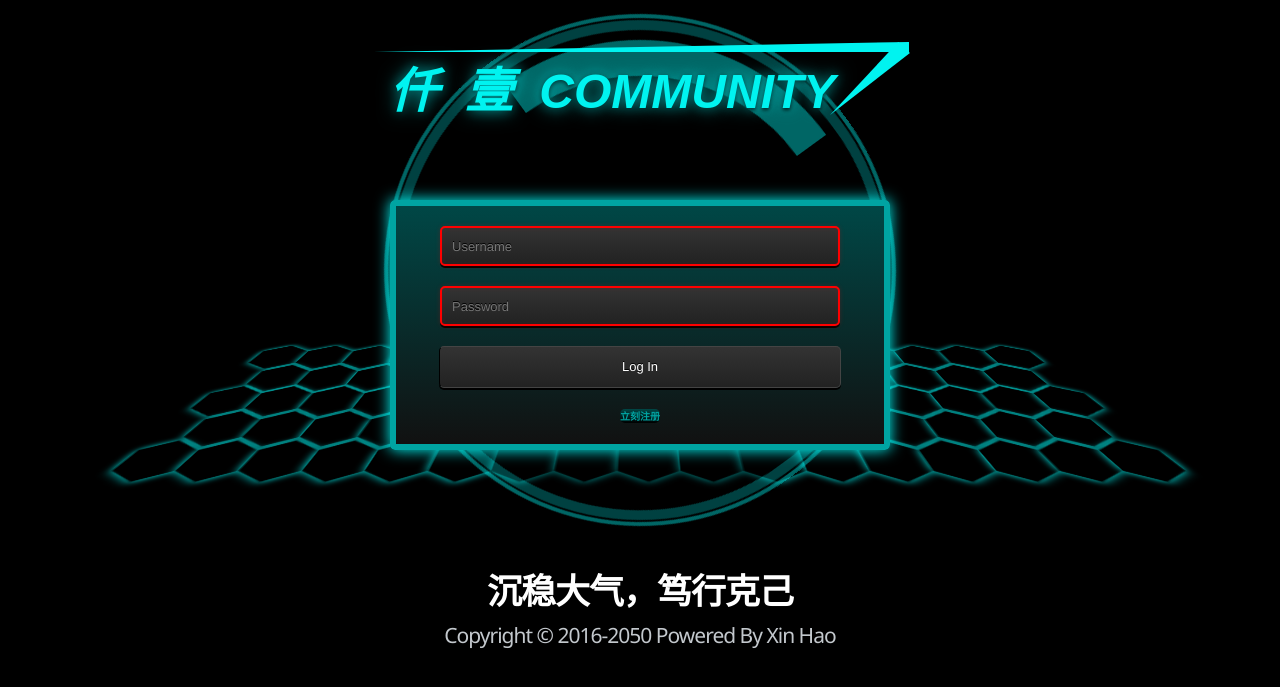
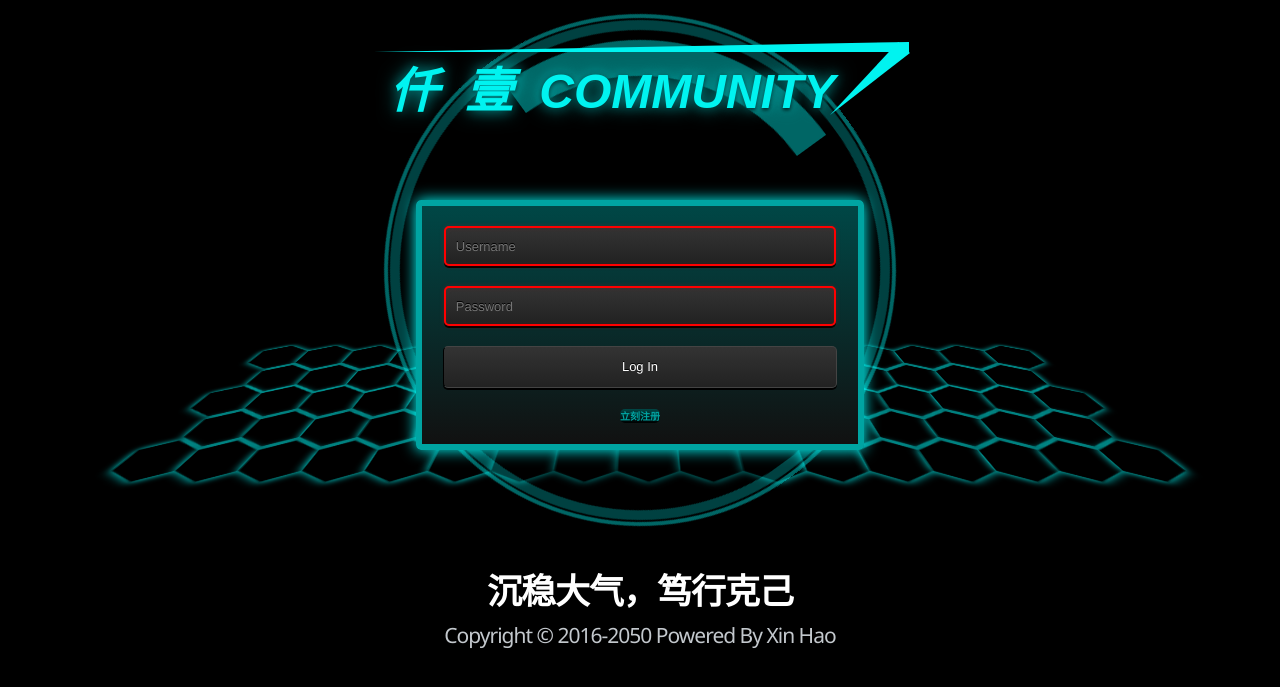
Before and after one commit to xinchanghao/Qianyi-Community, a Django app: page /detail/ in a window 1280 px wide; the page is wider, and only the part inside the window is pictured. Shown: the top 687 px of that part. Run offline with Django 3.2, Linux system fonts and the light colour scheme; some libraries are stand-ins or nearby versions.

Commit message:
登陆页面响应式修改，服务器部署版

```diff
--- a/app/static/css/styles.css
+++ b/app/static/css/styles.css
@@ -82,7 +82,7 @@ Log in form
   margin: 200px auto 0;
   position: relative;
   z-index: 4;
-  width: 500px;
+  width: 35%;
   transition: 1s all;
 }
 .stark-login form:hover {
@@ -105,7 +105,7 @@ Log in form
   margin: 20px auto 10px;
   padding: 0 10px;
   text-shadow: 0 -1px 0 #000;
-  width: 400px;
+  width: 90%;
 }
 .stark-login input:focus {
   animation: box-glow 1s ease-out infinite alternate;
@@ -140,7 +140,7 @@ Log in form
   padding: 0;
   position: relative;
   text-shadow: 0 -1px 0 #000;
-  width: 400px;
+  width: 90%;
   transition: 1s all;
 }
 .stark-login button:hover,
--- a/app/templates/app/detail.html
+++ b/app/templates/app/detail.html
@@ -60,7 +60,7 @@
 							<div class="container">
 								<header class="major">
 									<h2>Read Me</h2>
-									<p>今夜无人入眠测试个人签名<a href="http://html5up.net">&nbsp;&nbsp;	辛昌浩</a>.</p>
+									<p>今夜无人入眠测试个人签名<a href="http://html5up.net">&nbsp;辛昌浩&nbsp;</a>.</p>
 								</header>
 								<p>1994年8月生，风流倜傥，英姿飒爽，测试个人描述。曾毕业于麻省理工学院计算机系，现任于百度开发部中心等。测试个人描述。曾毕业于麻省理工学院计算机系，现任于百度开发部中心等。测试个人描述。曾毕业于麻省理工学院计算机系，现任于百度开发部中心等。测试个人描述。曾毕业于麻省理工学院计算机系，现任于百度开发部中心等。</p>
 							</div>
--- a/app/views.py
+++ b/app/views.py
@@ -126,8 +126,8 @@ def postmap(request):
 def detail(request):
 	if request.session.get('has_login',False):
 		username=request.session['username']
-		return HttpResponse(username) #客户端发来的数据
+		#return HttpResponse(username) #客户端发来的数据
 
-# 		return render_(request,'app/detail.html',{'username':username})   #render 是渲染模板；
+		return render(request,'app/detail.html',{'username':username})   #render 是渲染模板；
 	else:
 		return render(request,'app/login.html')   #render 是渲染模板；
```
